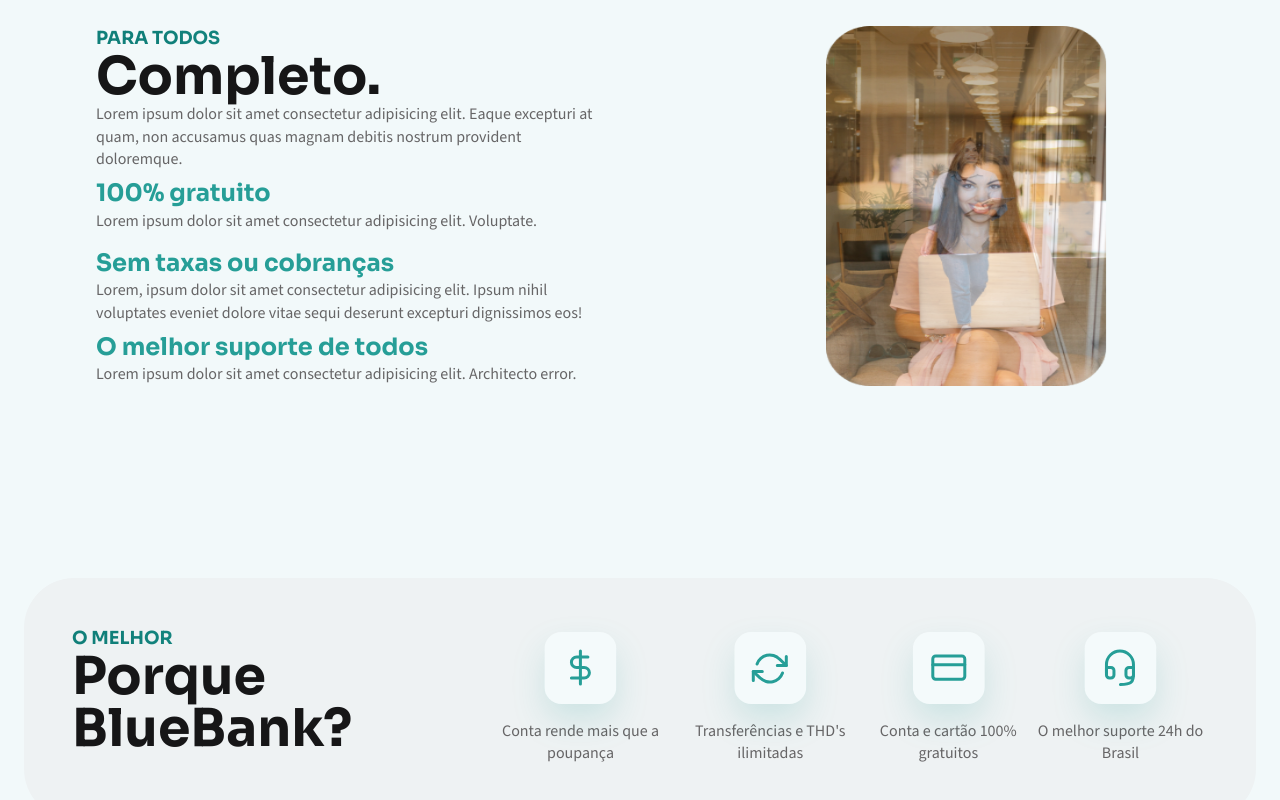
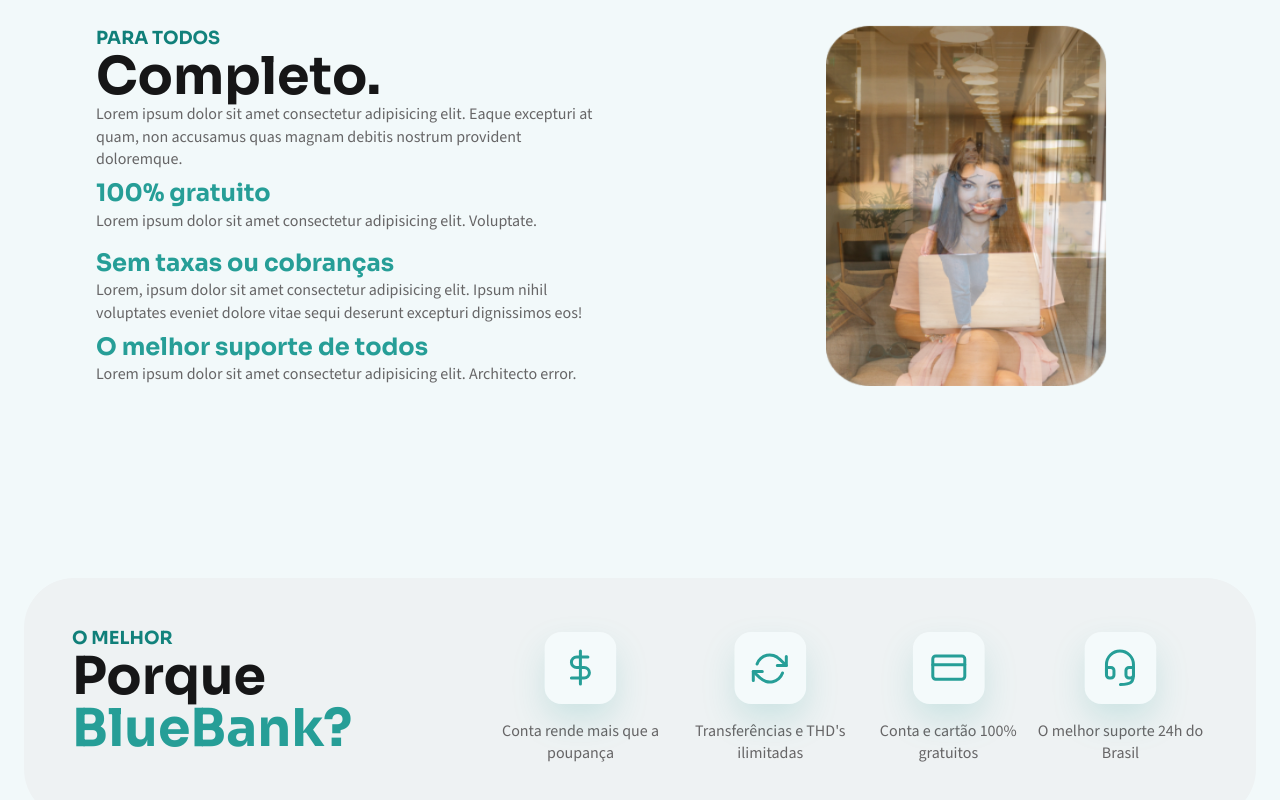
Before and after one commit to VictorBrasileiroo/BlueBank, a plain HTML site: page index.html in a window 1280 px wide. Shown: the part 790-1590 px from the top of the page. Drawn offline with nearby package versions, Linux system fonts and the light colour scheme.

Commit message:
commit azul da section best

```diff
--- a/index.html
+++ b/index.html
@@ -141,7 +141,7 @@
         <div class="best px-3 py-3">
             <div class="flex_item_auto mb-2">
                 <h5>O melhor</h5>
-                <h2>Porque BlueBank?</h2>
+                <h2>Porque <span class="azul">BlueBank?</span></h2>
             </div>
             <div class="best_item flex_item_auto">
                 <img src="svg/icon-cash.svg"  class=" dropshadow mx-2 my-2" alt="" onload="SVGInject(this)">
```
